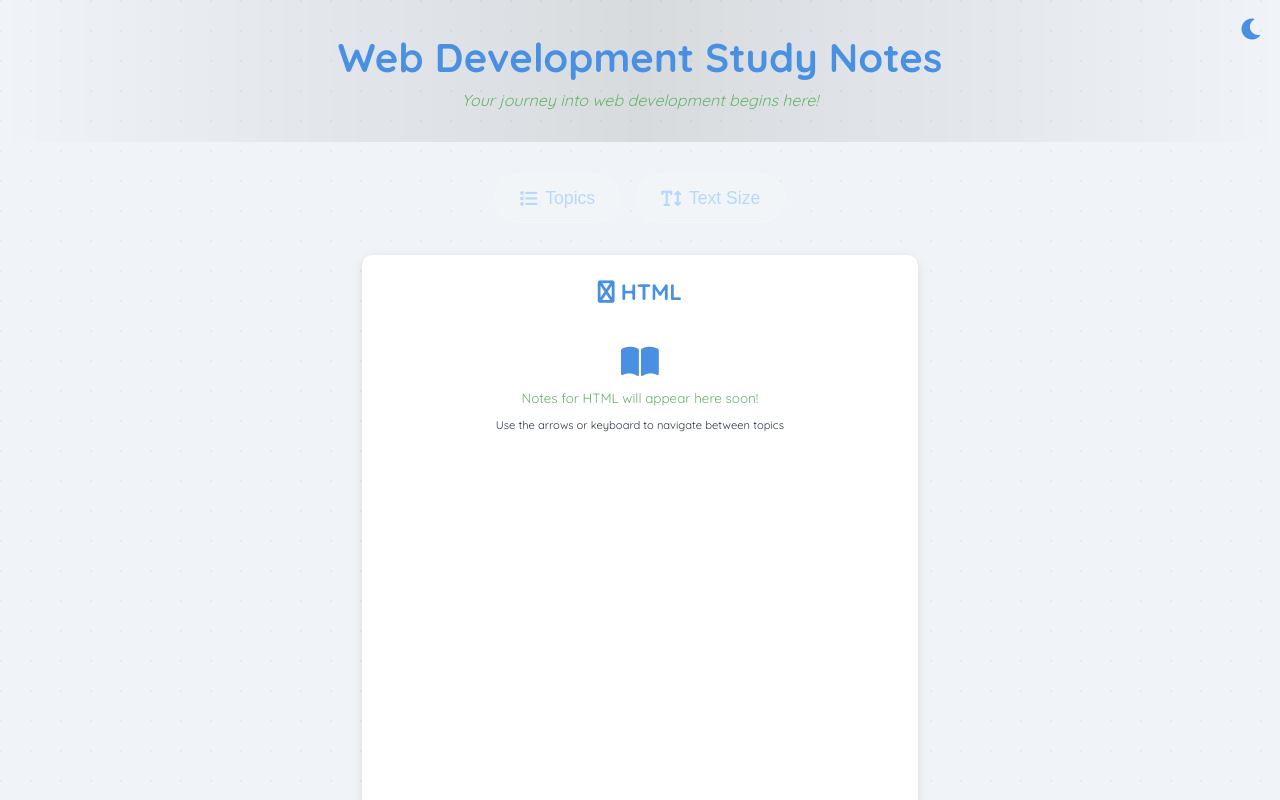
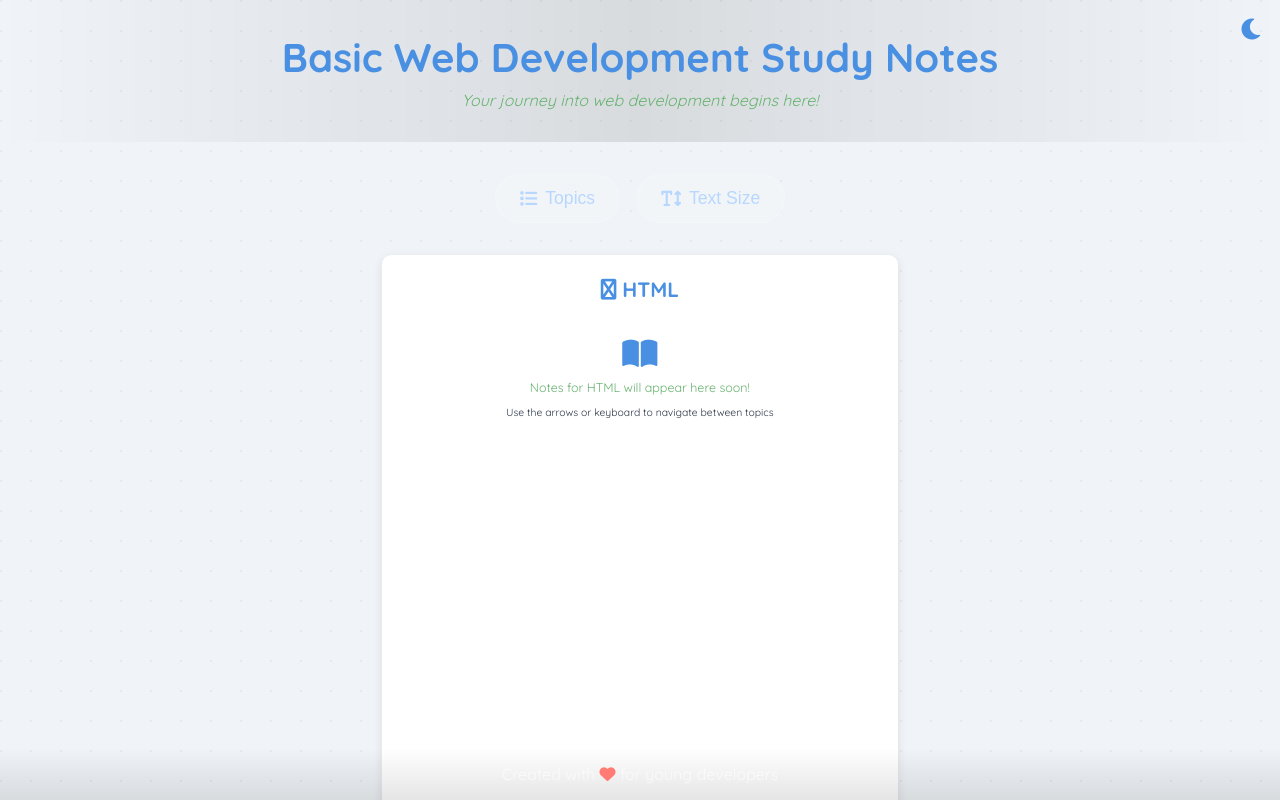
Before and after one commit to Kiyoraka/Web-Basic-Notes, a plain HTML site: page index.html in a window 1280 px wide. Shown: the top 800 px of the page. Drawn offline with Linux system fonts and the light colour scheme.

Commit message:
finish update theme

```diff
--- a/assets/css/styles.css
+++ b/assets/css/styles.css
@@ -71,7 +71,8 @@ header {
     flex-direction: column;
     align-items: center;
     padding: 2rem;
-    gap: 1.5rem; /* Add space between controls and notes frame */
+    gap: 1.5rem;
+    margin-bottom: 4rem; /* Add space for footer */
 }
 
 .controls-panel {
@@ -117,8 +118,9 @@ header {
     position: relative;
     display: flex;
     flex-direction: column;
-    transform: scale(0.7);
+    transform: scale(0.65);
     transform-origin: top center;
+    margin-bottom: -4rem;
 }
 
 .notes-container {
@@ -191,8 +193,12 @@ header {
 footer {
     text-align: center;
     padding: 1rem;
-    color: var(--secondary-color);
-    margin-top: 2rem;
+    color: rgba(255, 255, 255, 0.6);
+    position: fixed;
+    bottom: 0;
+    left: 0;
+    width: 100%;
+    background: linear-gradient(to bottom, transparent, rgba(0, 0, 0, 0.1));
 }
 
 footer .fa-heart {
--- a/index.html
+++ b/index.html
@@ -12,7 +12,7 @@
     <div class="background-pattern"></div>
 
     <header>
-        <h1 class="site-title">Web Development Study Notes</h1>
+        <h1 class="site-title">Basic Web Development Study Notes</h1>
         <p class="site-subtitle">Your journey into web development begins here!</p>
         <button class="theme-toggle">
             <i class="fas fa-sun"></i>
```
